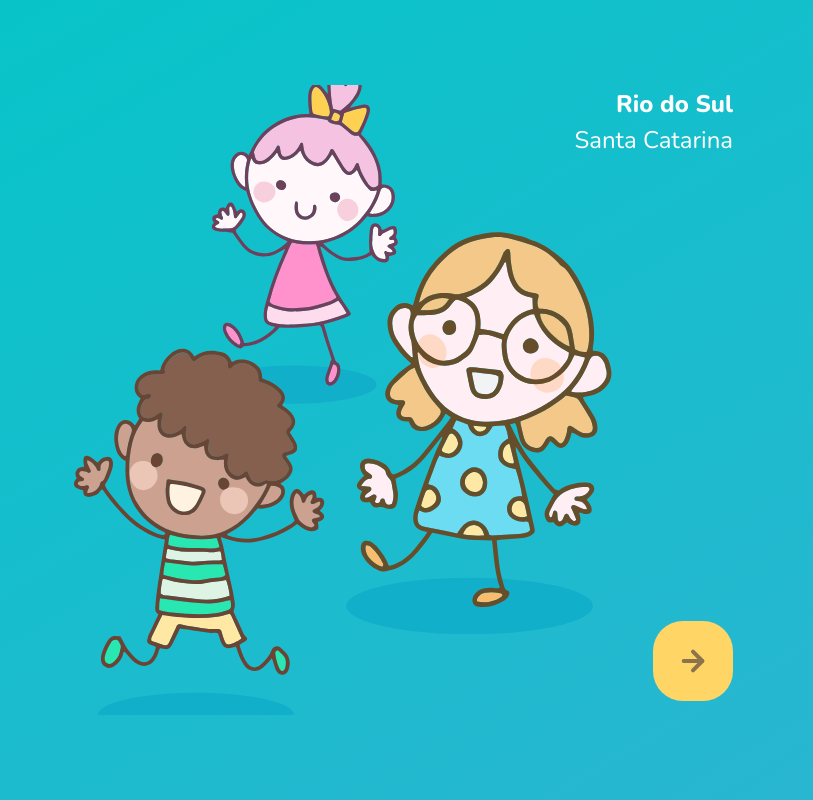
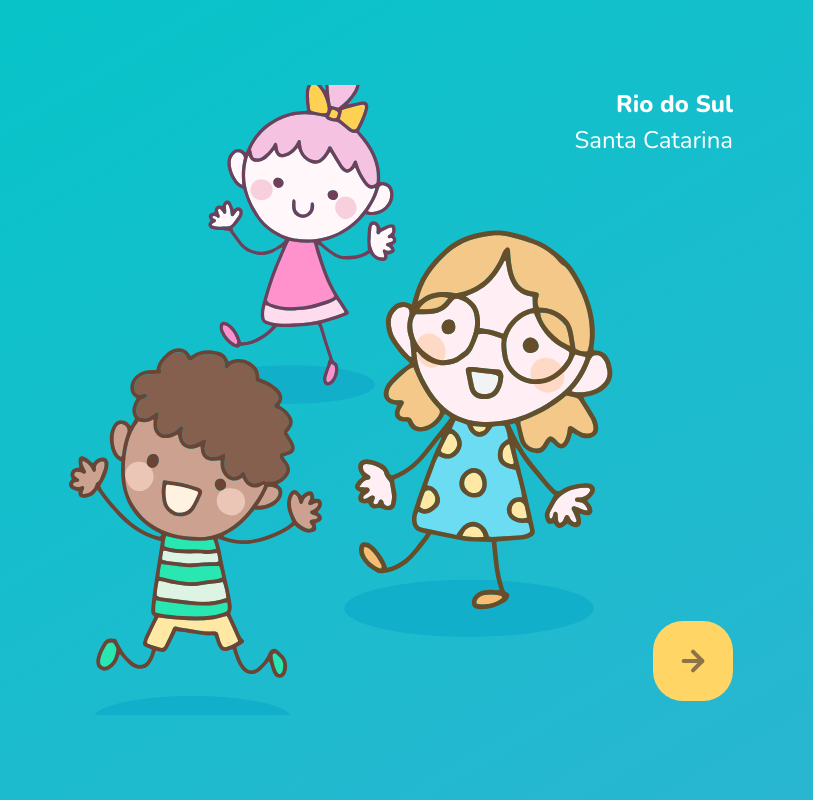
Before and after one commit to gslmota/Aplication-Happy, a plain HTML site: page index.html in a window 1280 px wide. Shown: the full height of the page, 467-1280 px from the left. Drawn offline with nearby package versions, Linux system fonts and the light colour scheme.

Commit message:
Update page-landing.css

```diff
--- a/public/css/page-landing.css
+++ b/public/css/page-landing.css
@@ -51,8 +51,7 @@ main h1{
 @media (min-width: 760px){
 
     #container{
-        background: url("../images/bg.svg") no-repeat 80%;
-        background-position: ;
+        background: url("../images/bg.svg") no-repeat 80% / clamp(30rem, 54vw, 56rem);
     }
 
     header{
```
